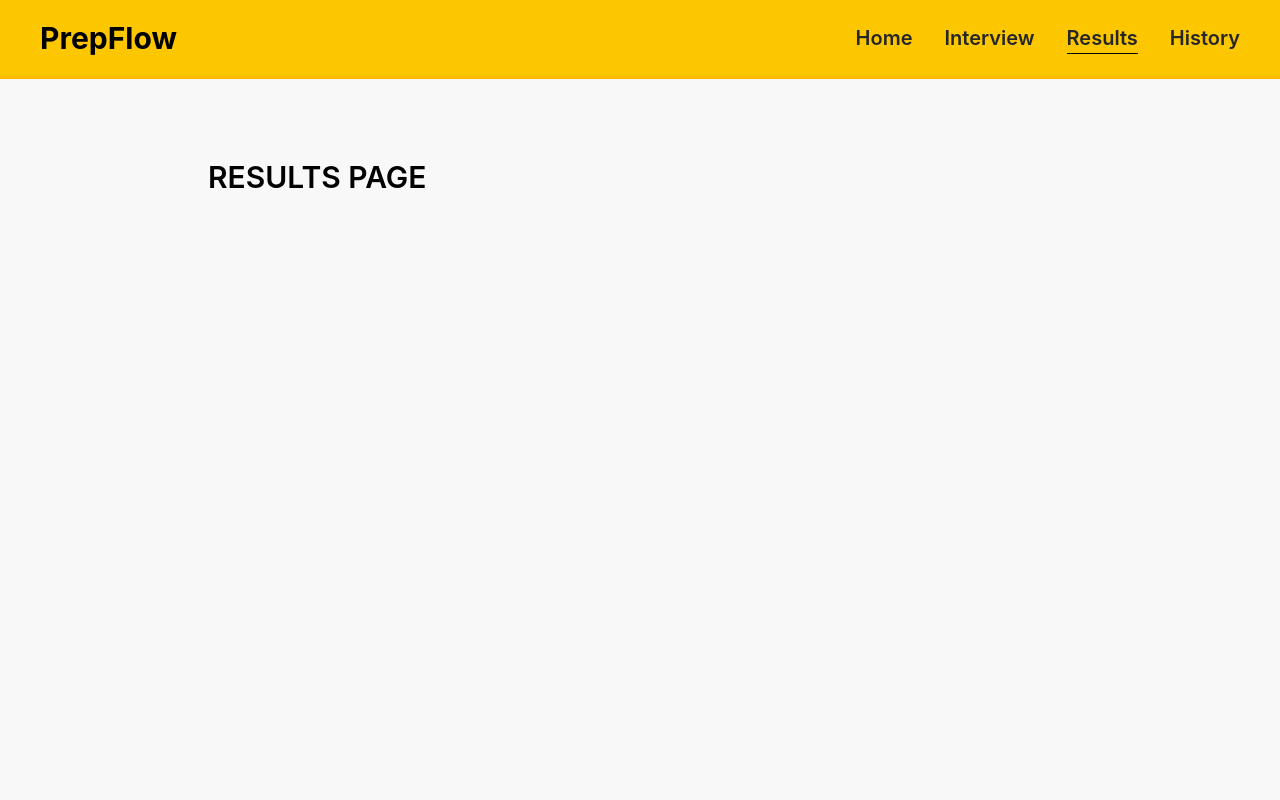
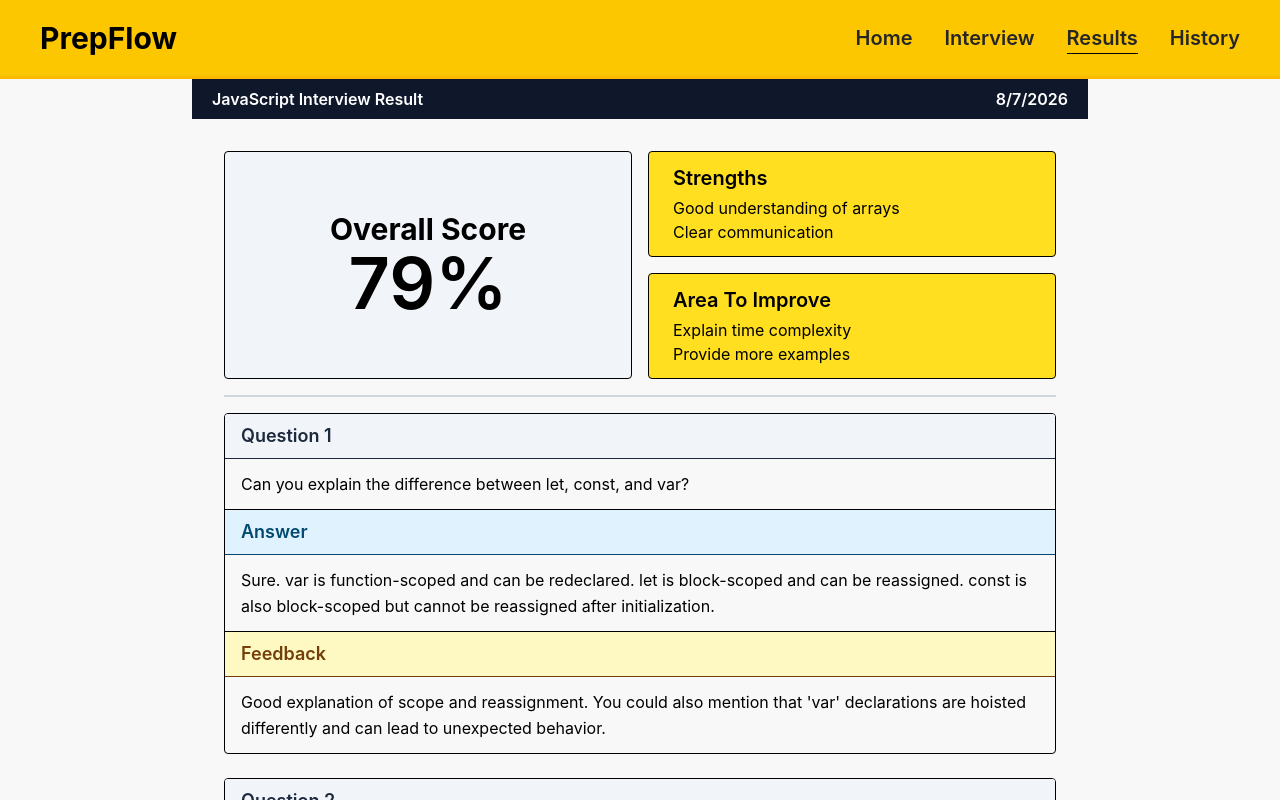
Before and after one commit to CarlosWong1/AI-Interview-Simulator, a React (Vite) app in the folder client/: page /results in a window 1280 px wide. Built offline with nearby package versions, Linux system fonts and the light colour scheme.

Commit message:
made the results page and used a interview dummy and also change the background colors for the button and how it works bg to a lighter tone

```diff
--- a/client/src/components/CustomSelect.jsx
+++ b/client/src/components/CustomSelect.jsx
@@ -38,7 +38,7 @@ export default function CustomSelect({ value, onChange }) {
             <button
                 type="button"
                 onClick={() => setIsOpen(!isOpen)}
-                className="w-64 min-w-[200px] bg-yellow-400 text-slate-900 rounded border-2 border-black
+                className="w-64 min-w-[200px] bg-yellow-300 text-slate-900 rounded border-2 border-black
                          px-4 py-3 font-semibold text-lg cursor-pointer
                          hover:bg-black hover:text-white hover:border-black
                          focus:outline-none focus:ring-2 focus:ring-sky-300
@@ -77,9 +77,9 @@ export default function CustomSelect({ value, onChange }) {
                             className={`px-4 py-3 cursor-pointer transition-all duration-200
                                        ${topic.disabled
                                            ? 'text-gray-400 cursor-not-allowed'
-                                           : 'hover:bg-yellow-400 hover:text-slate-900 hover:font-semibold'
+                                           : 'hover:bg-yellow-300 hover:text-slate-900 hover:font-semibold'
                                        }
-                                       ${value === topic.value ? 'bg-yellow-400 font-semibold' : ''}
+                                       ${value === topic.value ? 'bg-yellow-300 font-semibold' : ''}
                                        ${!topic.disabled ? 'active:scale-[0.98]' : ''}`}
                             role="option"
                             aria-selected={value === topic.value}
--- /dev/null
+++ b/client/src/fake-data/interview.js
@@ -0,0 +1,91 @@
+const interview = {
+  id: crypto.randomUUID(),
+  date: new Date().toISOString(),
+  topic: "JavaScript",
+  score: 79,
+
+  strengths: [
+    "Good understanding of arrays",
+    "Clear communication",
+  ],
+
+  improvements: [
+    "Explain time complexity",
+    "Provide more examples",
+  ],
+
+  questions: [
+    {
+      id: 1,
+      question: "Can you explain the difference between let, const, and var?",
+      answer:
+        "Sure. var is function-scoped and can be redeclared. let is block-scoped and can be reassigned. const is also block-scoped but cannot be reassigned after initialization.",
+      feedback:
+        "Good explanation of scope and reassignment. You could also mention that 'var' declarations are hoisted differently and can lead to unexpected behavior.",
+      score: 8,
+    },
+    {
+      id: 2,
+      question: "Can you tell me what a closure is in JavaScript?",
+      answer:
+        "A closure happens when a function remembers variables from its outer scope even after the outer function has finished executing.",
+      feedback:
+        "Nice definition. Including a practical example would demonstrate a stronger understanding.",
+      score: 9,
+    },
+    {
+      id: 3,
+      question: "What is the difference between map() and forEach()?",
+      answer:
+        "map() returns a new array after transforming each element, while forEach() just loops through the array and doesn't return a new array.",
+      feedback:
+        "Correct comparison. You could also mention that map() is intended for transformations while forEach() is mainly used for side effects.",
+      score: 8,
+    },
+  ],
+
+  messages: [
+    {
+      id: 1,
+      sender: "AI",
+      message: "Hello, welcome to your JavaScript interview.",
+    },
+    {
+      id: 2,
+      sender: "AI",
+      message: "Can you explain the difference between let, const, and var?",
+    },
+    {
+      id: 3,
+      sender: "User",
+      message:
+        "Sure. var is function-scoped and can be redeclared. let is block-scoped and can be reassigned. const is also block-scoped but cannot be reassigned after initialization.",
+    },
+    {
+      id: 4,
+      sender: "AI",
+      message:
+        "Good explanation. Can you tell me what a closure is in JavaScript?",
+    },
+    {
+      id: 5,
+      sender: "User",
+      message:
+        "A closure happens when a function remembers variables from its outer scope even after the outer function has finished executing.",
+    },
+    {
+      id: 6,
+      sender: "AI",
+      message:
+        "Great. Last question: What is the difference between map() and forEach()?",
+    },
+    {
+      id: 7,
+      sender: "User",
+      message:
+        "map() returns a new array after transforming each element, while forEach() just loops through the array and doesn't return a new array.",
+    },
+  ],
+};
+
+export default interview;
--- a/client/src/pages/Dashboard.jsx
+++ b/client/src/pages/Dashboard.jsx
@@ -6,7 +6,7 @@ export default function DashboardPage() {
             <h1 className='font-bold text-4xl mb-1 md:text-5xl text-center'>WELCOME TO PREPFLOW</h1>
             <p className='font-semibold text-xl md:text-2xl text-center'>Ready to practice your first AI interview?</p>
             <p className='font-semibold text-2xl mt-15 mb-3 md:text-3xl text-center'>Here's how it works:</p>
-            <div className='bg-amber-400/70 p-4 rounded-lg p-10 border-2 shadow-[0px_4px_6px_0px_rgba(0,_0,_0,_0.1)] max-w-2xl'>
+            <div className='bg-yellow-300 p-4 rounded-lg p-10 border-1 shadow-[0px_4px_6px_0px_rgba(0,_0,_0,_0.1)] max-w-2xl'>
                 <ul className='flex flex-col gap-3 flex-center'>
                     <li className='text-xl md:text-2xl'>1. Choose a topic.</li>
                     <li className='text-xl md:text-2xl'>2. Answer AI-generated questions.</li>
@@ -15,7 +15,7 @@ export default function DashboardPage() {
                 </ul>
             </div>
             <Link to="/interview">
-                <button className='mt-15 bg-yellow-400 px-4 py-2 text-slate-900 rounded cursor-pointer rounded border-2 border-black hover:bg-black hover:text-white hover:border-black focus:outline-none focus:ring-2 focus:ring-sky-300 transition-colors transition duration-300 ease-in-out hover:scale-105 font-semibold md:text-2xl md:py-4 md:px-8'>Start Your First Interview</button>
+                <button className='mt-15 bg-yellow-300 px-4 py-2 text-slate-900 rounded cursor-pointer rounded border-2 border-black hover:bg-black hover:text-white hover:border-black focus:outline-none focus:ring-2 focus:ring-sky-300 transition-colors transition duration-300 ease-in-out hover:scale-105 font-semibold md:text-2xl md:py-4 md:px-8'>Start Your First Interview</button>
             </Link>
         </article>
     );
--- a/client/src/pages/Interview.jsx
+++ b/client/src/pages/Interview.jsx
@@ -1,4 +1,4 @@
-import { useState } from "react";
+import { useState, useEffect, useRef } from "react";
 import CustomSelect from "../components/CustomSelect";
 import questions from "../fake-data/questions";
 import { Link } from "react-router-dom";
@@ -17,6 +17,15 @@ export default function InterviewPage() {
   const [interviewComplete, setInterviewComplete] = useState(false);
   const [showResult, setShowResult] = useState(false);
   const [stage, setStage] = useState(STAGES.SELECT_TOPIC);
+
+  const chatRef = useRef(null);
+
+  useEffect(() => {
+    if (chatRef.current) {
+      const container = chatRef.current;
+      container.scrollTop = container.scrollHeight;
+    }
+  }, [messages, showResult])
 
   const addMessage = (sender, message) => {
     setMessages((prevMessage) => [
@@ -84,7 +93,35 @@ export default function InterviewPage() {
   const buttonColorTrue = "bg-yellow-400 px-4 py-2 text-slate-900 rounded cursor-pointer rounded border-2 border-black hover:bg-yellow-300 hover:border-black focus:outline-none focus:ring-2 focus:ring-sky-300 transition-colors transition duration-300 ease-in-out font-semibold md:text-2xl md:py-4 md:px-8";
   const buttonColorFalse = "bg-yellow-400 px-4 py-2 text-slate-900 rounded cursor-default rounded border-2 border-black focus:outline-none focus:ring-2 focus:ring-sky-300 transition-colors transition duration-300 ease-in-out font-semibold md:text-2xl md:py-4 md:px-8 opacity-75";
   const inputColorFalse = "border-2 px-4 py-2 rounded-2xl resize-none grow mr-2 border-white bg-white opacity-75";
-  const inputColorTrue = "border-2 px-4 py-2 rounded-2xl resize-none grow mr-2 border-white bg-white"
+  const inputColorTrue = "border-2 px-4 py-2 rounded-2xl resize-none grow mr-2 border-white bg-white";
+
+  const displayMessage = (message) => {
+    return (
+      <>
+        {message.map((text) => {
+          return (
+            <div key={text.id} className={`w-full flex ${text.sender === "AI" ? "justify-start" : "justify-end"}`}>
+              <div className={`${text.sender === "AI" ? "bg-slate-100" : "bg-sky-100"} py-2 px-4 mb-2 inline-block rounded max-w-3/4`}>
+                <p className="font-semibold">{text.sender}</p>
+                <p className="break-all">{text.message}</p>
+              </div>
+            </div>
+          );
+        })}
+      </>
+    );
+  }
+
+  const displayActionButton = (action) => {
+    return (
+      <div className="w-full flex">
+        <div className="bg-slate-100 py-2 px-4 mb-2 inline-block rounded max-w-3/4">
+          <p className="font-semibold">AI</p>
+          <p className="font-semibold text-sky-500 cursor-pointer">{action}</p>
+        </div>
+      </div>
+    );
+  }
 
   //* SELECT TOPIC VIEW
   if (stage === STAGES.SELECT_TOPIC) {
@@ -102,7 +139,7 @@ export default function InterviewPage() {
           <button
             onClick={handleTopicSelection}
             disabled={!selectedTopic}
-            className={`mt-4 bg-yellow-400 px-6 py-3 text-slate-900 rounded cursor-pointer rounded border-2 border-black hover:bg-black hover:text-white focus:outline-none focus:ring-2 focus:ring-sky-300 transition-all duration-300 ease-in-out hover:scale-105 active:scale-[0.98] font-semibold text-lg ${!selectedTopic ? "opacity-50 hover:scale-100 hover:bg-yellow-400 hover:text-slate-900" : ""}`}
+            className={`mt-4 bg-yellow-300 px-6 py-3 text-slate-900 rounded cursor-pointer rounded border-2 border-black hover:bg-black hover:text-white focus:outline-none focus:ring-2 focus:ring-sky-300 transition-all duration-300 ease-in-out hover:scale-105 active:scale-[0.98] font-semibold text-lg ${!selectedTopic ? "opacity-50 hover:scale-100 hover:bg-yellow-400 hover:text-slate-900" : ""}`}
           >
             Start Interview
           </button>
@@ -121,22 +158,9 @@ export default function InterviewPage() {
           </h1>
         </header>
         <article className="overflow-y-auto flex-1 p-4">
-          {messages.map((text) => (
-            <p key={text.id}>
-              {text.sender}: {text.message}
-            </p>
-          ))}
+          {displayMessage(messages)}
           {messages.length === 3 && (
-              <p>
-            AI:
-            <span
-              className="font-semibold text-sky-500 cursor-pointer"
-              onClick={handleStartInterview}
-            >
-              {" "}
-              START INTERVIEW
-            </span>
-          </p>
+            displayActionButton(<span onClick={handleStartInterview}>START INTERVIEW</span>)
           )}
         </article>
         <form className="flex w-full p-4 bg-slate-900">
@@ -163,6 +187,7 @@ export default function InterviewPage() {
     );
   }
 
+  //* INTERVIEW PAGE
   if (stage === STAGES.INTERVIEW) {
     return (
       <div className="flex flex-col h-full max-w-4xl mx-auto w-full">
@@ -171,21 +196,14 @@ export default function InterviewPage() {
             {selectedTopic.toUpperCase()} Interview
           </h1>
         </header>
-        <article className="overflow-y-auto flex-1 p-4">
-          {messages.map((text) => {
-            return (
-              <p key={text.id}>
-                {text.sender}: {text.message}
-              </p>
-            );
-          })}
+        <article className="overflow-y-auto flex-1 p-4" ref={chatRef}>
+          {displayMessage(messages)}
           {showResult && (
-            <p>
-              AI:
+            displayActionButton(
               <Link to="/results">
-                <span className="font-semibold text-sky-500 cursor-pointer"> RESULTS</span>
+                RESULTS
               </Link>
-            </p>
+            )
           )}
         </article>
         <form onSubmit={handleSend} className="flex w-full p-4 bg-slate-900">
--- a/client/src/pages/Results.jsx
+++ b/client/src/pages/Results.jsx
@@ -1,7 +1,65 @@
+import interview from "../fake-data/interview"
+
 export default function ResultsPage() {
+    const summaryCard = "bg-yellow-300 py-3 px-6 border-1 rounded"
+
     return (
-        <div className="w-full max-w-4xl mx-auto px-4 mt-20">
-            <h1 className="text-3xl font-semibold">RESULTS PAGE</h1>
+         <div className="flex flex-col h-full max-w-4xl mx-auto w-full ">
+            <header className="py-2 px-5 flex bg-slate-900 w-full">
+                <h1 className="text-md font-semibold text-white">
+                    {interview.topic} Interview Result
+                </h1>
+                <p className="text-md font-semibold text-white ml-auto">{new Date(interview.date).toLocaleDateString()}</p>
+            </header>
+            <div className="overflow-y-auto">
+            <article className="mt-8 mb-4 mx-8 grid grid-cols-2 grid-rows-2 gap-4 ">
+                <div className="row-span-2 flex flex-center flex-col border-1 bg-slate-100 rounded">
+                    <h1 className="font-bold text-3xl">Overall Score</h1>
+                    <p className="font-semibold text-7xl">{interview.score}%</p>
+                </div>
+                <div className={summaryCard}>
+                    <h1 className="font-semibold text-xl mb-1">Strengths</h1>
+                    <ul>
+                        {interview.strengths.map((items, index) => {
+                            return (
+                                <li key={index}>{items}</li>
+                            );
+                        })}
+                    </ul>
+                </div>
+                <div className={`${summaryCard} col-start-2`}>
+                    <h1 className="font-semibold text-xl mb-1">Area To Improve</h1>
+                    <ul>
+                        {interview.improvements.map((items, index) => {
+                            return (
+                                <li key={index}>{items}</li>
+                            );
+                        })}
+                    </ul>
+                </div>
+            </article>
+            <hr className="border-t-2 border-gray-300 my-4 mx-8"/>
+            <article className="my-4 mx-8 space-y-6">
+                {interview.questions.map((element, index) => {
+                    return (
+                        <div key={element.id} className="border-1 rounded overflow-hidden">
+                            <div>
+                                <h1 className="bg-slate-100 font-semibold text-slate-800 text-lg px-4 py-2 border-b-1">Question {index + 1}</h1>
+                                <p className="px-4 py-3 leading-relaxed">{element.question}</p>
+                            </div>
+                            <div className="border-t-1">
+                                <h1 className="bg-sky-100 font-semibold text-sky-900 text-lg px-4 py-2 border-b-1">Answer</h1>
+                                <p className="px-4 py-3 leading-relaxed">{element.answer}</p>
+                            </div>
+                            <div className="border-t-1">
+                                <h1 className="bg-yellow-100 font-semibold text-yellow-900 text-lg px-4 py-2 border-b-1">Feedback</h1>
+                                <p className="px-4 py-3 leading-relaxed">{element.feedback}</p>
+                            </div>
+                        </div>
+                    );
+                })}
+            </article>
+            </div>
         </div>
     );
 }
```
